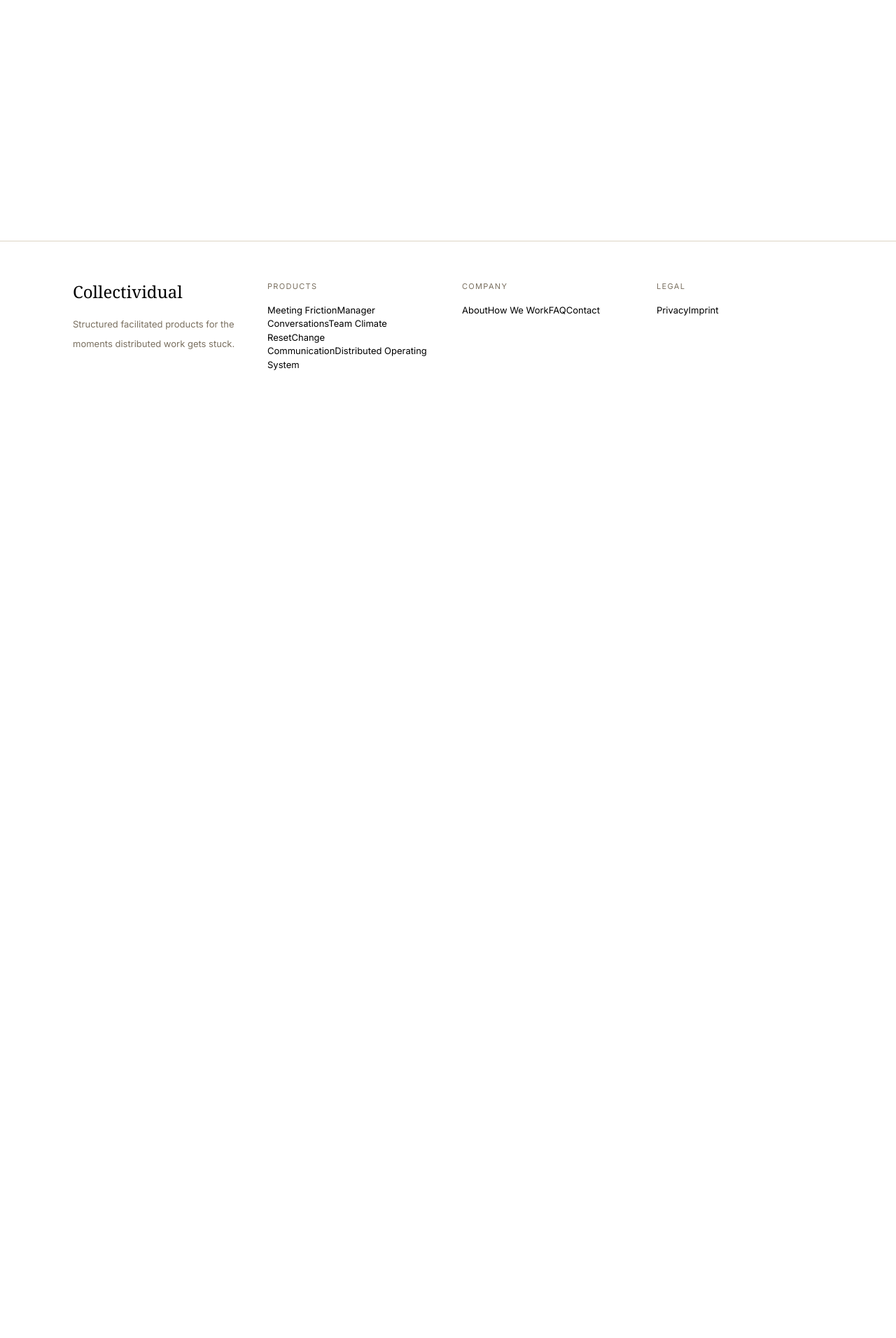
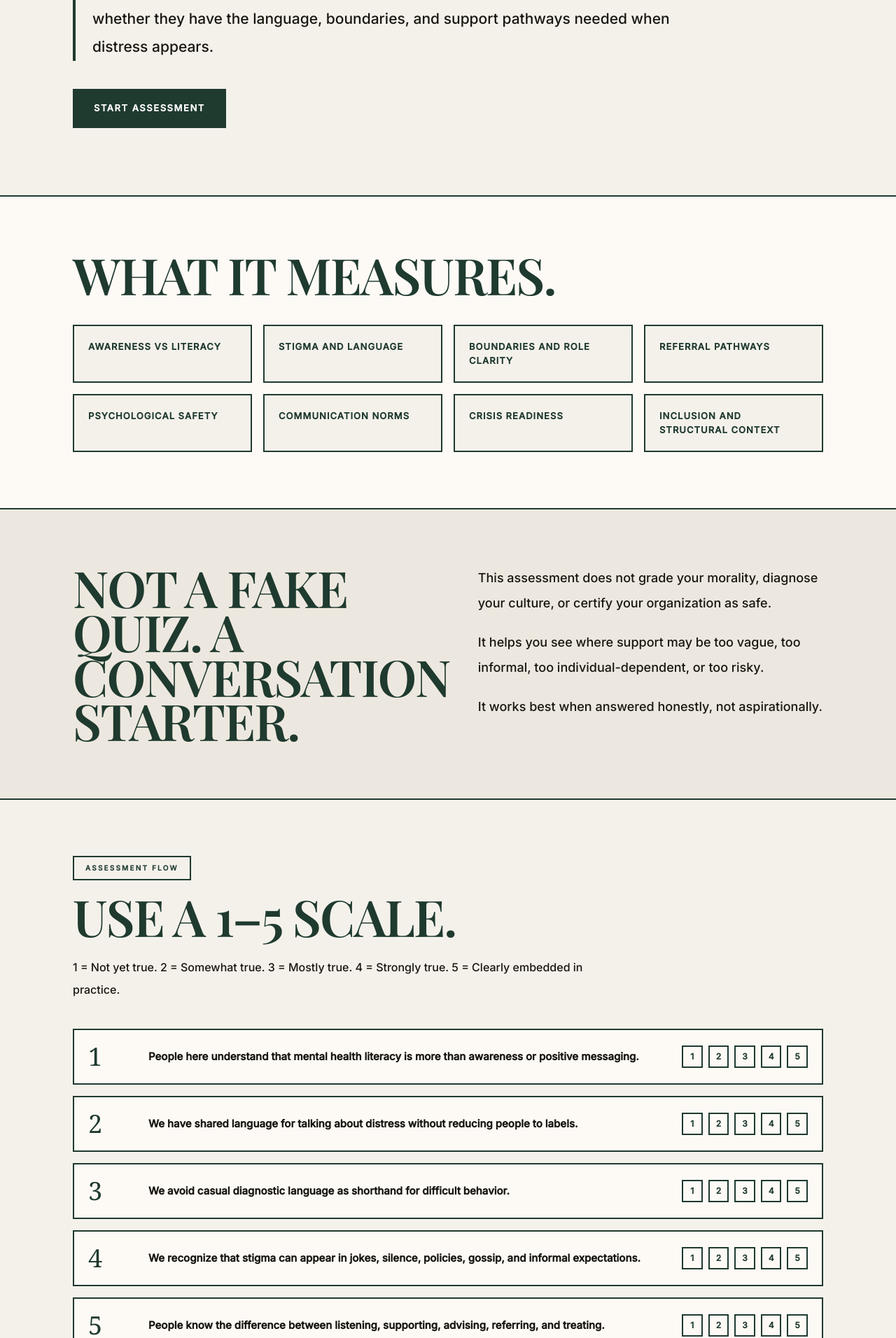
Before and after one commit to selaleakirmak-cmyk/collectividual-site, a Next.js app: page /assessment/mental-health-literacy in a window 1280 px wide. Before the commit this address had no page. Shown: the part 529-2441 px from the top of the page at 70% size. Before the commit the page ends 1116 px from the top, so only its background shows below. Built offline with nearby package versions, Linux system fonts and the light colour scheme.

Commit message:
Add mental health literacy assessment page

```diff
--- /dev/null
+++ b/app/assessment/mental-health-literacy/page.tsx
@@ -0,0 +1,166 @@
+import Link from "next/link";
+import Container from "@/components/site/Container";
+
+const domains = [
+  "Awareness vs literacy",
+  "Stigma and language",
+  "Boundaries and role clarity",
+  "Referral pathways",
+  "Psychological safety",
+  "Communication norms",
+  "Crisis readiness",
+  "Inclusion and structural context",
+];
+
+const questions = [
+  "People here understand that mental health literacy is more than awareness or positive messaging.",
+  "We have shared language for talking about distress without reducing people to labels.",
+  "We avoid casual diagnostic language as shorthand for difficult behavior.",
+  "We recognize that stigma can appear in jokes, silence, policies, gossip, and informal expectations.",
+  "People know the difference between listening, supporting, advising, referring, and treating.",
+  "No one is implicitly expected to become the therapist of the group.",
+  "People know what to do when someone needs more support than a peer, colleague, teacher, or manager can provide.",
+  "We have visible and realistic support pathways for different levels of concern.",
+  "People can express difficulty without immediate punishment, gossip, minimization, or pressure to disclose more.",
+  "We do not confuse psychological safety with unlimited emotional availability.",
+  "People are encouraged to validate before giving advice.",
+  "We have norms for responding to worrying messages, emotional disclosures, absences, or conflict.",
+  "People know that possible safety concerns should not be held alone.",
+  "We have a basic understanding of when urgent professional or emergency support may be needed.",
+  "We understand that distress is shaped by social, economic, cultural, institutional, and relational conditions — not only individual mindset.",
+];
+
+const results = [
+  ["Awareness-heavy, literacy-light", "Your group may care about mental health, but the practices around support are still unclear. The next step is to move from values to usable structure."],
+  ["Caring but informal", "Support exists, but it may depend too much on individual sensitivity, personal relationships, or emotionally skilled people. This can create uneven care and hidden burden."],
+  ["Developing literacy", "Your group has some useful practices, but there may still be gaps in role clarity, referral pathways, or communication norms."],
+  ["Structurally prepared", "Your group appears to have a stronger foundation. The next step may be deeper scenario work, adaptation, or longer training."],
+];
+
+export const metadata = {
+  title: "Assess Mental Health Literacy | Collectividual",
+  description:
+    "A reflective assessment for organizations and communities to explore mental health literacy, support boundaries, language, and referral pathways.",
+};
+
+export default function AssessmentPage() {
+  return (
+    <>
+      <section className="border-b-2 border-[var(--accent)] bg-[var(--bg)] py-16 md:py-24">
+        <Container>
+          <p className="mb-6 inline-flex border-2 border-[var(--accent)] px-4 py-2 text-[10px] font-black uppercase tracking-[0.22em] text-[var(--accent)]">
+            Reflective assessment
+          </p>
+          <h1 className="max-w-6xl text-6xl font-black uppercase leading-[0.82] tracking-[-0.05em] text-[var(--accent)] md:text-8xl">
+            Assess the Mental Health Literacy of Your Organization
+          </h1>
+          <p className="mt-8 max-w-4xl border-l-4 border-[var(--accent)] pl-6 text-[18px] font-medium leading-9 text-[var(--text)] md:text-[21px] md:leading-10">
+            A structured mirror for teams, institutions, and communities that want to understand whether they have the language, boundaries, and support pathways needed when distress appears.
+          </p>
+          <div className="mt-10">
+            <a href="#questions" className="inline-flex border-2 border-[var(--accent)] bg-[var(--accent)] px-7 py-4 text-[13px] font-black uppercase tracking-[0.12em] text-white transition hover:-translate-y-1 hover:shadow-[0_8px_0_var(--text)]">
+              Start assessment
+            </a>
+          </div>
+        </Container>
+      </section>
+
+      <section className="border-b-2 border-[var(--accent)] bg-[var(--surface)] py-14 md:py-20">
+        <Container>
+          <h2 className="mb-10 max-w-4xl text-5xl font-black uppercase leading-[0.88] tracking-[-0.04em] text-[var(--accent)] md:text-7xl">
+            What it measures.
+          </h2>
+          <div className="grid gap-4 md:grid-cols-4">
+            {domains.map((domain) => (
+              <div key={domain} className="border-2 border-[var(--accent)] bg-[var(--bg)] p-5 text-[13px] font-black uppercase tracking-[0.08em] text-[var(--accent)]">
+                {domain}
+              </div>
+            ))}
+          </div>
+        </Container>
+      </section>
+
+      <section className="border-b-2 border-[var(--accent)] bg-[var(--surface-soft)] py-14 md:py-20">
+        <Container className="grid gap-10 md:grid-cols-[0.8fr_1.2fr]">
+          <h2 className="text-5xl font-black uppercase leading-[0.88] tracking-[-0.04em] text-[var(--accent)] md:text-7xl">
+            Not a fake quiz. A conversation starter.
+          </h2>
+          <div className="space-y-5 text-[18px] font-medium leading-9 text-[var(--text)]">
+            <p>This assessment does not grade your morality, diagnose your culture, or certify your organization as safe.</p>
+            <p>It helps you see where support may be too vague, too informal, too individual-dependent, or too risky.</p>
+            <p>It works best when answered honestly, not aspirationally.</p>
+          </div>
+        </Container>
+      </section>
+
+      <section id="questions" className="border-b-2 border-[var(--accent)] bg-[var(--bg)] py-14 md:py-20">
+        <Container>
+          <p className="mb-5 inline-flex border-2 border-[var(--accent)] px-4 py-2 text-[10px] font-black uppercase tracking-[0.22em] text-[var(--accent)]">
+            Assessment flow
+          </p>
+          <h2 className="max-w-4xl text-5xl font-black uppercase leading-[0.88] tracking-[-0.04em] text-[var(--accent)] md:text-7xl">
+            Use a 1–5 scale.
+          </h2>
+          <p className="mt-6 max-w-3xl text-[16px] font-medium leading-8 text-[var(--text)]">
+            1 = Not yet true. 2 = Somewhat true. 3 = Mostly true. 4 = Strongly true. 5 = Clearly embedded in practice.
+          </p>
+          <div className="mt-10 space-y-4">
+            {questions.map((question, index) => (
+              <div key={question} className="grid gap-4 border-2 border-[var(--accent)] bg-[var(--surface)] p-5 md:grid-cols-[70px_1fr_180px] md:items-center">
+                <p className="font-serif text-4xl leading-none text-[var(--accent)]">{index + 1}</p>
+                <p className="text-[15px] font-semibold leading-7 text-[var(--text)]">{question}</p>
+                <div className="flex gap-2">
+                  {[1, 2, 3, 4, 5].map((score) => (
+                    <span key={score} className="flex h-8 w-8 items-center justify-center border-2 border-[var(--accent)] text-[12px] font-black text-[var(--accent)]">
+                      {score}
+                    </span>
+                  ))}
+                </div>
+              </div>
+            ))}
+          </div>
+        </Container>
+      </section>
+
+      <section className="border-b-2 border-[var(--accent)] bg-[var(--surface)] py-14 md:py-20">
+        <Container>
+          <h2 className="mb-10 max-w-4xl text-5xl font-black uppercase leading-[0.88] tracking-[-0.04em] text-[var(--accent)] md:text-7xl">
+            Possible result categories.
+          </h2>
+          <div className="grid gap-5 md:grid-cols-2">
+            {results.map(([title, body]) => (
+              <div key={title} className="border-2 border-[var(--accent)] bg-[var(--bg)] p-7">
+                <h3 className="text-4xl font-black uppercase leading-none text-[var(--accent)]">{title}</h3>
+                <p className="mt-5 text-[15px] font-medium leading-8 text-[var(--text)]">{body}</p>
+              </div>
+            ))}
+          </div>
+        </Container>
+      </section>
+
+      <section className="bg-[var(--accent)] py-16 text-white md:py-24">
+        <Container className="grid gap-10 md:grid-cols-[1fr_0.8fr]">
+          <div>
+            <h2 className="text-5xl font-black uppercase leading-[0.88] tracking-[-0.04em] md:text-7xl">
+              Turn the result into a next step.
+            </h2>
+            <p className="mt-7 text-[18px] font-medium leading-9 text-white/80">
+              The useful question is not whether your organization cares. It is whether care has language, boundaries, and pathways.
+            </p>
+          </div>
+          <div className="flex flex-col gap-4">
+            <Link href="/book/free-consultation" className="border-2 border-white bg-[#dfe7e2] px-6 py-4 text-center text-[12px] font-black uppercase tracking-[0.12em] text-[var(--accent)] transition hover:-translate-y-1 hover:shadow-[0_8px_0_white]">
+              Book a 15-minute consultation
+            </Link>
+            <Link href="/seminars/mental-health-literacy" className="border-2 border-white/70 px-6 py-4 text-center text-[12px] font-black uppercase tracking-[0.12em] text-white transition hover:-translate-y-1 hover:shadow-[0_8px_0_white]">
+              View the seminar
+            </Link>
+            <Link href="/tools/mental-health-literacy-checklists" className="border-2 border-white/70 px-6 py-4 text-center text-[12px] font-black uppercase tracking-[0.12em] text-white transition hover:-translate-y-1 hover:shadow-[0_8px_0_white]">
+              Download the tools
+            </Link>
+          </div>
+        </Container>
+      </section>
+    </>
+  );
+}
```
